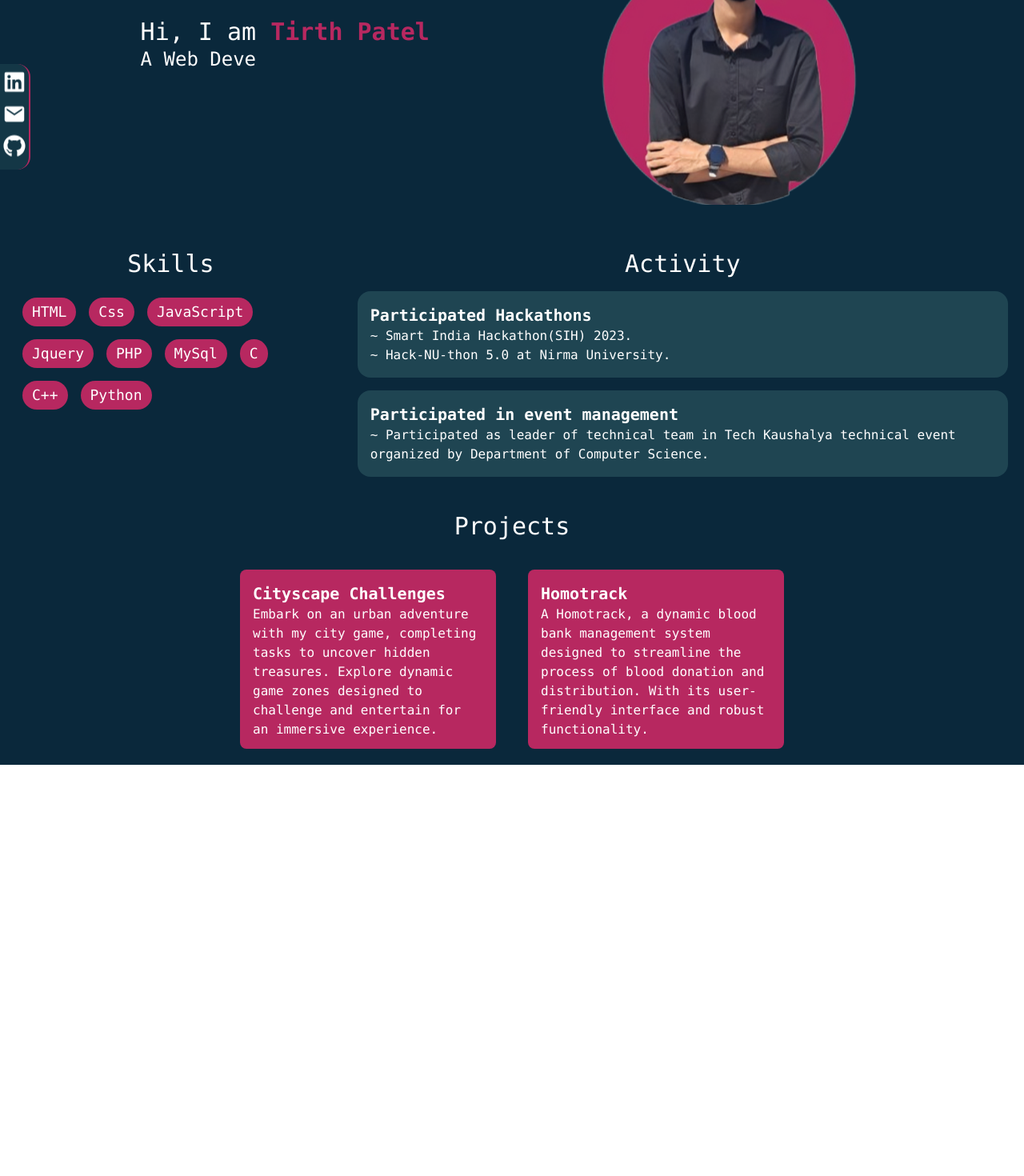
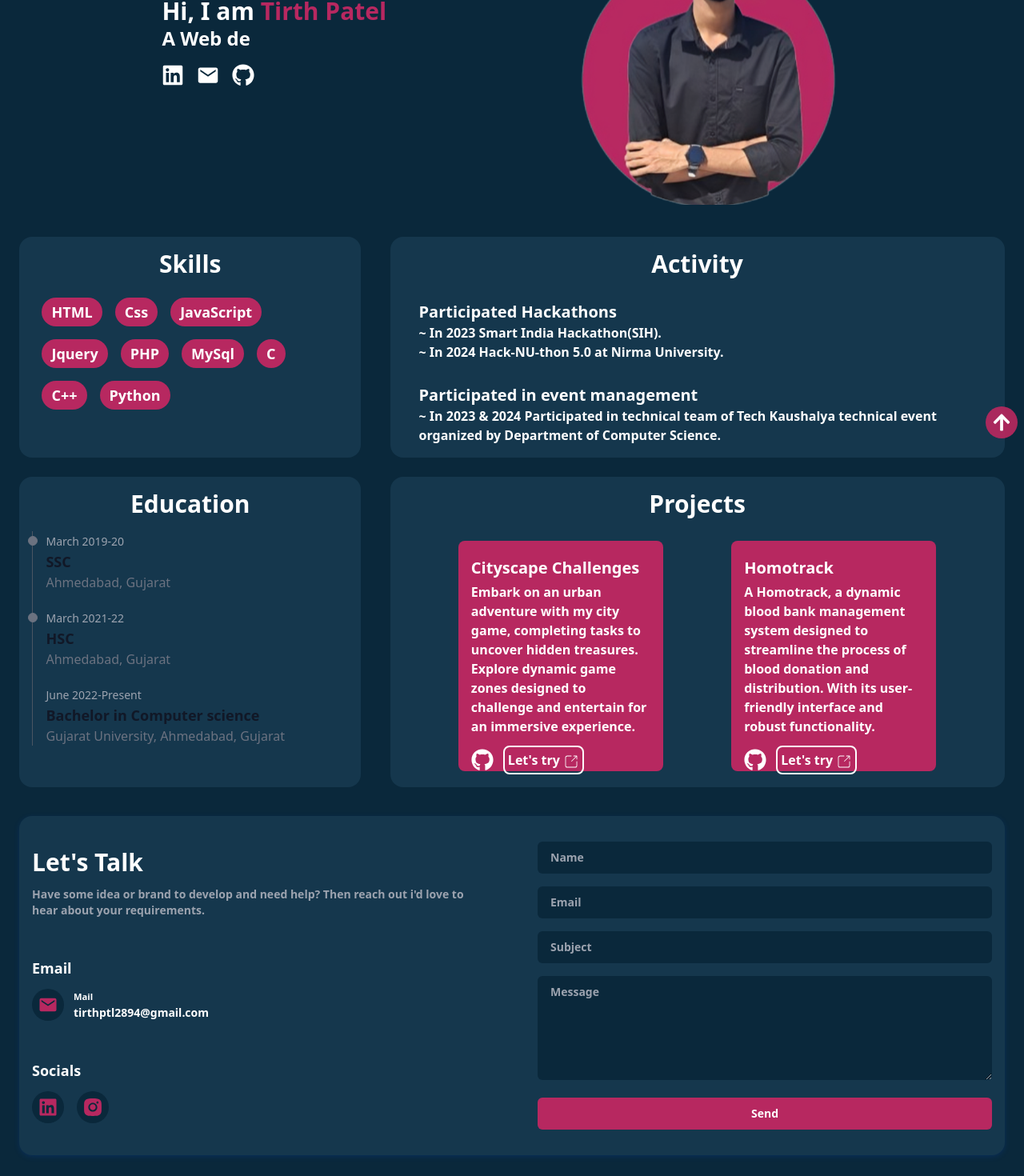
Before and after one commit to tirth2894/portfolio, a React (Create React App) app: page / in a window 1280 px wide. Shown: the part 240-1710 px from the top of the page at 80% size. Before the commit the page ends 1196 px from the top, so only its background shows below. Built offline with nearby package versions, Linux system fonts and the light colour scheme.

Commit message:
Modified: change in layout

```diff
--- a/src/App.js
+++ b/src/App.js
@@ -4,19 +4,20 @@ import Navbar from './compepnets/navbar';
 import Info from './compepnets/Info';
 import Skills from './compepnets/skills';
 import Projects from './compepnets/projects';
-import SideContact from './compepnets/sideContact';
+import Contact from './compepnets/contact';
+import UpArrow from './compepnets/upArrow';
 
 function App() {
   return (
     <>
-      <div className='text-white bg-[#0a283b] font-mono'>
+      <div className='text-white bg-[#0a283b] font-[Nirmala UI] font-semibold'>
 
         <Navbar />
         <Info />
         <Skills />
         <Projects/>
-        <SideContact/>
-
+        <Contact/>
+        <UpArrow/>
       </div>
     </>
   );
--- a/src/compepnets/Info.js
+++ b/src/compepnets/Info.js
@@ -1,6 +1,9 @@
 import React from 'react'
 import uphoto from './uphoto.png'
 import { TypeAnimation } from 'react-type-animation';
+import { IoMdMail } from "react-icons/io";
+import { FaLinkedin } from "react-icons/fa";
+import { FaGithub } from "react-icons/fa6";
 
 
 function Info() {
@@ -8,7 +11,7 @@ function Info() {
         <div className='flex py-7 flex-wrap-reverse w-full justify-evenly items-center'>
             <div className='my-5 mx-2 flex flex-col justify-center items-start' >
                 <p className='text-2xl md:text-3xl '>
-                    Hi, I am <span className='font-extrabold text-[#b72860] '>Tirth Patel</span>
+                    Hi, I am <span className='font-bold text-[#b72860] '>Tirth Patel</span>
                 </p>
                 <p className='text-xl md:text-2xl'>
                     <TypeAnimation
@@ -16,7 +19,7 @@ function Info() {
                             // Same substring at the start will only be typed out once, initially
                             'A Student',
                             1000, // wait 1s before replacing "Mice" with "Hamsters"
-                            'A Web Developer',
+                            'A Web developer',
                             1000,
                         ]}
                         wrapper="span"
@@ -24,6 +27,19 @@ function Info() {
                         repeat={Infinity}
                     />
                 </p>
+
+                <div className='flex mt-2'>
+
+                    <a href="#">
+                        <FaLinkedin title='Linkedin' className='m-2 ml-0 h-7 w-7 hover:text-[#b72860]' />
+                    </a>
+                    <a href="#">
+                        <IoMdMail title='Mail' className='m-2 h-7 w-7 hover:text-[#b72860]' />
+                    </a>
+                    <a href="#">
+                        <FaGithub title='Github' className='m-2 h-7 w-7 hover:text-[#b72860]' />
+                    </a>
+                </div>
             </div>
 
             <div className='h-[25rem] w-[25rem] flex justify-center items-center'>
--- /dev/null
+++ b/src/compepnets/contact.js
@@ -0,0 +1,62 @@
+import React from 'react'
+import { AiFillInstagram } from "react-icons/ai";
+import { FaLinkedin } from "react-icons/fa";
+import { IoMdMail } from "react-icons/io";
+
+function Contact() {
+    return (
+        <div className="py-6 flex justify-evenly" id='contact'>
+
+            <div class="mx-3 lg:mx-6 grid sm:grid-cols-2 items-center gap-16 px-4 py-8 bg-[#15374d] shadow-[0_2px_10px_-3px_rgba(6,81,237,0.3)] rounded-2xl">
+                <div>
+                    <h1 class="text-3xl font-extrabold">Let's Talk</h1>
+                    <p class="text-sm text-gray-400 mt-3">Have some idea or brand to develop and need help? Then reach out i'd love to hear about your requirements.</p>
+                    <div class="mt-12">
+                        <h2 class="text-lg font-extrabold">Email</h2>
+                        <ul class="mt-3">
+                            <li class="flex items-center">
+                                <div class="bg-[#0a283b] h-10 w-10 rounded-full flex items-center justify-center shrink-0">
+                                    <IoMdMail className='w-6 h-6 text-[#b72860]'/>
+                                </div>
+                                <a target="blank" href="#" class="text-sm ml-3">
+                                    <small class="block">Mail</small>
+                                    <strong>tirthptl2894@gmail.com</strong>
+                                </a>
+                            </li>
+                        </ul>
+                    </div>
+                    <div class="mt-12">
+                        <h2 class="text-lg font-extrabold">Socials</h2>
+                        <ul class="flex mt-3 space-x-4">
+                            <li class="bg-[#0a283b] h-10 w-10 rounded-full flex items-center justify-center shrink-0 hover:translate-y-[-7px] transition-all duration-400">
+                                <a href="javascript:void(0)">
+                                    <FaLinkedin className='w-6 h-6 text-[#b72860] '/>
+                                </a>
+                            </li>
+                            <li class="bg-[#0a283b] h-10 w-10 rounded-full flex items-center justify-center shrink-0 hover:translate-y-[-7px] transition-all duration-400">
+                                <a href="javascript:void(0)">
+                                    <AiFillInstagram className='w-7 h-7 text-[#b72860]'/>
+                                </a>
+                            </li>
+                        </ul>
+                    </div>
+                </div>
+
+                <form class="ml-auo space-y-4">
+                    <input type='text' placeholder='Name'
+                        class="w-full rounded-md py-2.5 px-4 text-sm outline-none bg-[#0a283b]" />
+                    <input type='email' placeholder='Email'
+                        class="w-full rounded-md py-2.5 px-4 text-sm outline-none bg-[#0a283b]" />
+                    <input type='text' placeholder='Subject'
+                        class="w-full rounded-md py-2.5 px-4 text-sm outline-none bg-[#0a283b]" />
+                    <textarea placeholder='Message' rows="6"
+                        class="w-full rounded-md px-4 text-sm pt-2.5 outline-none bg-[#0a283b]"></textarea>
+                    <button type='button'
+                        class="text-white bg-[#b72860] hover:bg-[#b93e6d] font-semibold rounded-md text-sm px-4 py-2.5 w-full">Send</button>
+                </form>
+            </div>
+        </div>
+    )
+}
+
+export default Contact
--- a/src/compepnets/navbar.js
+++ b/src/compepnets/navbar.js
@@ -24,7 +24,10 @@ function Navbar() {
                         <a href="#about">About</a>
                     </li>
                     <li className='px-4 hover:text-[#b72860] mt-5 w-full text-center py-3' onClick={toogle}>
-                        <a href="#project">Project</a>
+                        <a href="#project">Projects</a>
+                    </li>
+                    <li className='px-4 hover:text-[#b72860] mt-5 w-full text-center py-3' onClick={toogle}>
+                        <a href="#contact">Contact me</a>
                     </li>
                 </ul>
             </div>
@@ -40,7 +43,10 @@ function Navbar() {
                         <a href="#about">About</a>
                     </li>
                     <li className='px-4 hover:text-[#b72860] transition-all duration-300'>
-                        <a href="#project">Project</a>
+                        <a href="#project">Projects</a>
+                    </li>
+                    <li className='px-4 hover:text-[#b72860] transition-all duration-300'>
+                        <a href="#contact">Contact me</a>
                     </li>
                 </ul>
             </div>
--- a/src/compepnets/projects.js
+++ b/src/compepnets/projects.js
@@ -1,28 +1,77 @@
 import React from 'react'
+import { FaGithub } from "react-icons/fa6";
+import { CiShare1 } from "react-icons/ci";
+
 
 function Projects() {
     return (
-        <div className='w-full'>
-            <p className='text-center text-2xl md:text-3xl m-4' id='project'>Projects</p>
+        <div className='w-full flex flex-wrap justify-evenly'>
 
-            <div className='flex flex-wrap justify-center items-center'>
-                <a href="#" title='Click to try' target='_blank' className='w-80 h-56 m-5 rounded-lg bg-[#b72860] block hover:bg-[#1f4552] hover:transition duration-300 hover:translate-y-[-10px]'>
-                    {/* <img src={project1} alt="Photo" className='w-full p-2 h-[13rem]' /> */}
+            <div className='w-full md:w-1/3 mx-3 my-3 px-4 bg-[#15374d] rounded-2xl'>
+                <p className='text-center text-2xl md:text-3xl m-4'>Education</p>
 
-                    <div className='p-4 w-full'>
-                        <p className='text-xl font-bold'>Cityscape Challenges</p>
-                        <p>Embark on an urban adventure with my city game, completing tasks to uncover hidden treasures. Explore dynamic game zones designed to challenge and entertain for an immersive experience.</p>
+                <ol class="relative border-s border-gray-600">
+                    <li class="mb-5 ms-4">
+                        <div class="absolute w-3 h-3 bg-gray-500 rounded-full mt-1.5 -start-1.5 border border-gray-500"></div>
+                        <time class="mb-1 text-sm font-normal leading-none text-gray-400">March 2019-20</time>
+                        <h3 class="text-lg font-semibold text-gray-900 dark:text-white">SSC</h3>
+                        <p class="text-base font-normal text-gray-500 dark:text-gray-400">Ahmedabad, Gujarat</p>
+                    </li>
+                    <li class="mb-5 ms-4">
+                        <div class="absolute w-3 h-3 bg-gray-500 rounded-full mt-1.5 -start-1.5 border border-gray-500"></div>
+                        <time class="mb-1 text-sm font-normal leading-none text-gray-400">March 2021-22</time>
+                        <h3 class="text-lg font-semibold text-gray-900 dark:text-white">HSC</h3>
+                        <p class="text-base font-normal text-gray-500 dark:text-gray-400">Ahmedabad, Gujarat</p>
+                    </li>
+                    <li class="mb-5 ms-4">
+                        <div class="absolute w-3 h-3 bg-[#b72860] rounded-full mt-1.5 -start-1.5 border border-[#b72860] animate-ping"></div>
+                        <time class="mb-1 text-sm font-normal leading-none text-gray-400">June 2022-Present</time>
+                        <h3 class="text-lg font-semibold text-gray-900 dark:text-white">Bachelor in Computer science</h3>
+                        <p class="text-base font-normal text-gray-500 dark:text-gray-400">Gujarat University, Ahmedabad, Gujarat</p>
+                    </li>
+                </ol>
+
+
+            </div>
+
+            <div className='w-full md:w-3/5 mx-3 my-3 pb-2 bg-[#15374d] rounded-2xl'>
+                <p className='text-center text-2xl md:text-3xl m-4' id='project'>Projects</p>
+
+                <div className='flex flex-wrap justify-evenly items-center'>
+                    <div className='h-72 w-[16rem] my-3 rounded-lg bg-[#b72860] block hover:bg-[#1f4552] hover:transition duration-300 hover:translate-y-[-10px]'>
+                        <div className='p-4 w-full'>
+                            <p className='text-xl font-bold my-1'>Cityscape Challenges</p>
+                            <p>Embark on an urban adventure with my city game, completing tasks to uncover hidden treasures. Explore dynamic game zones designed to challenge and entertain for an immersive experience.</p>
+                            <div className='flex items-center mt-3'>
+                                <a href="#">
+                                    <FaGithub title='Github' className='h-7 w-7 hover:text-[#b72860]' />
+                                </a>
+                                <a href="#">
+                                    <button className='mx-3 border-2 border-white p-1 rounded-lg hover:bg-[#b72860]'>
+                                        Let's try <CiShare1 title='try' className='h-5 w-5 inline-block ' />
+                                    </button>
+                                </a>
+                            </div>
+                        </div>
                     </div>
-                </a>
 
-                <a href="#" title='Click to try' target='_blank' className='w-80 h-56 m-5 rounded-lg bg-[#b72860] block hover:bg-[#1f4552] hover:transition duration-300 hover:translate-y-[-10px]'>
-                    {/* <img src={project1} alt="Photo" className='w-full p-2 h-[13rem]' /> */}
-
-                    <div className='p-4 w-full'>
-                        <p className='text-xl font-bold'>Homotrack</p>
-                        <p>A Homotrack, a dynamic blood bank management system designed to streamline the process of blood donation and distribution. With its user-friendly interface and robust functionality.</p>
+                    <div className='h-72 w-[16rem] my-3 rounded-lg bg-[#b72860] block hover:bg-[#1f4552] hover:transition duration-300 hover:translate-y-[-10px]'>
+                        <div className='p-4 w-full'>
+                            <p className='text-xl font-bold my-1'>Homotrack</p>
+                            <p>A Homotrack, a dynamic blood bank management system designed to streamline the process of blood donation and distribution. With its user-friendly interface and robust functionality.</p>
+                            <div className='flex items-center mt-3'>
+                                <a href="#">
+                                    <FaGithub title='Github' className='h-7 w-7 hover:text-[#b72860]' />
+                                </a>
+                                <a href="#">
+                                    <button className='mx-3 border-2 border-white p-1 rounded-lg hover:bg-[#b72860]'>
+                                        Let's try <CiShare1 title='try' className='h-5 w-5 inline-block ' />
+                                    </button>
+                                </a>
+                            </div>
+                        </div>
                     </div>
-                </a>
+                </div>
             </div>
 
         </div>
--- a/src/compepnets/sideContact.js
+++ /dev/null
@@ -1,25 +0,0 @@
-import React from 'react'
-import { IoMdMail } from "react-icons/io";
-import { FaLinkedin } from "react-icons/fa";
-import { FaGithub } from "react-icons/fa6";
-
-
-function SideContact() {
-    return (
-        <div className='fixed top-[40%] rounded-e-2xl shadow-3xl bg-[#1f455285] px-1 border-e-2 border-[#b72860]'>
-
-            <a href="#">
-                <FaLinkedin title='Linkedin' className='my-3 h-7 w-7 animate-bounce hover:animate-none hover:text-[#b72860]' />
-            </a>
-            <a href="#">
-                <IoMdMail title='Mail' className='my-3 h-7 w-7 animate-bounce hover:animate-none hover:text-[#b72860]' />
-            </a>
-            <a href="#">
-                <FaGithub title='Github' className='my-3 h-7 w-7 animate-bounce hover:animate-none hover:text-[#b72860]' />
-            </a>
-
-        </div>
-    )
-}
-
-export default SideContact
--- a/src/compepnets/skills.js
+++ b/src/compepnets/skills.js
@@ -2,8 +2,8 @@ import React from 'react'
 
 function skills() {
     return (
-        <div className='flex flex-wrap'>
-            <div className='my-3 w-full md:w-1/3 px-5'>
+        <div className='flex flex-wrap justify-evenly'>
+            <div className='my-3 mx-3 w-full md:w-1/3 px-5 bg-[#15374d] rounded-2xl '>
                 <p className='text-center text-2xl md:text-3xl m-4' id='about'>Skills</p>
                 <div className='flex flex-wrap'>
                     <span className='bg-[#b72860] m-2 text-lg px-3 py-1 rounded-3xl'>HTML</span>
@@ -18,27 +18,27 @@ function skills() {
                 </div>
             </div>
 
-            <div className='my-3 px-5 w-full md:w-2/3'>
+            <div className='my-3 mx-3 px-5 w-full md:w-3/5 bg-[#15374d] rounded-2xl'>
                 <p className='text-center text-2xl md:text-3xl m-4'>Activity</p>
 
-                <div className='p-4 bg-[#1f4552] rounded-2xl my-4'>
+                <div className='px-4 py-3 my-1'>
                     <p className='text-xl font-bold'>
                         Participated Hackathons
                     </p>
                     <p>
-                        ~ Smart India Hackathon(SIH) 2023.
+                        ~ In 2023 Smart India Hackathon(SIH).
                     </p>
                     <p>
-                        ~ Hack-NU-thon 5.0 at Nirma University.
+                        ~ In 2024 Hack-NU-thon 5.0 at Nirma University.
                     </p>
                 </div>
 
-                <div className='p-4 bg-[#1f4552] rounded-2xl my-4'>
+                <div className='px-4 py-3 my-1'>
                     <p className='text-xl font-bold'>
                         Participated in event management
                     </p>
                     <p>
-                        ~ Participated as leader of technical team in Tech Kaushalya technical event organized by Department of Computer Science.
+                        ~ In 2023 & 2024 Participated in technical team of Tech Kaushalya technical event organized by Department of Computer Science.
                     </p>
                 </div>
 
--- /dev/null
+++ b/src/compepnets/upArrow.js
@@ -0,0 +1,14 @@
+import React from 'react'
+import { FaArrowUp } from "react-icons/fa";
+
+
+function UpArrow() {
+  return (
+    <div className='sticky bottom-3 left-full w-10 h-10 mr-2 flex justify-center items-center rounded-full bg-[#b7285fec]'>
+      <FaArrowUp className='h-6 w-6'/>
+    </div>
+
+)
+}
+
+export default UpArrow
```
Also changed, not shown: src/App.css (line endings or trailing spaces).
